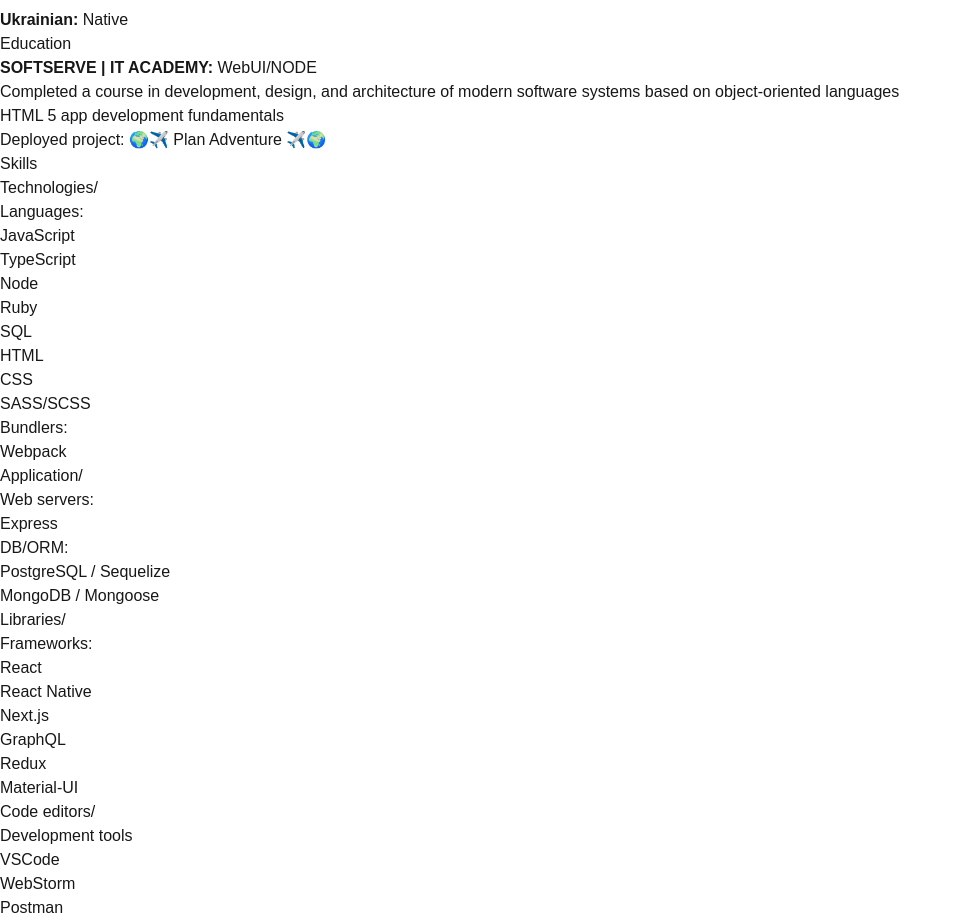
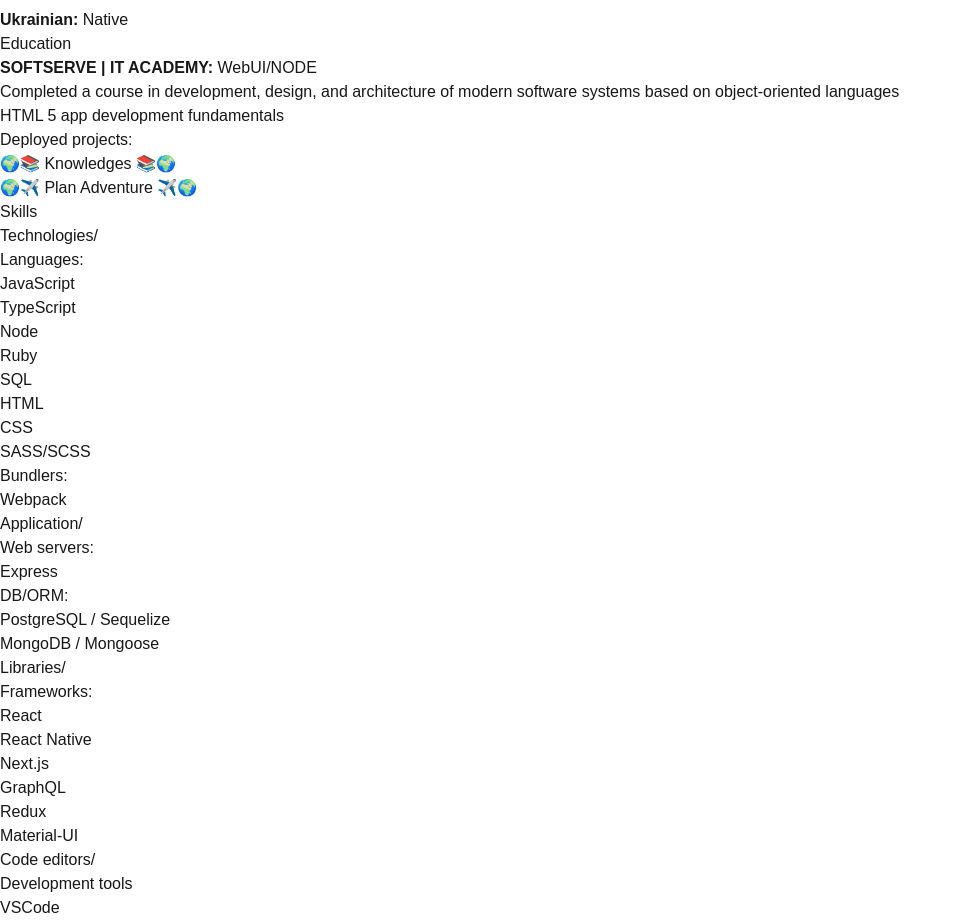
Before and after one commit to avoytovich/Portfolio, a Next.js app: page / in a window 1280 px wide. Shown: the part 7960-8883 px from the top of the page, without its empty margins (0-962 px from the left). Built offline with nearby package versions, Linux system fonts and the light colour scheme.

Commit message:
add project

```diff
--- a/src/components/About.tsx
+++ b/src/components/About.tsx
@@ -161,7 +161,18 @@
               <li>
                 <div className="flex space-x-4">
                   <p className="text-gray-700">
-                    Deployed project:{" "}
+                    Deployed projects:{" "}
+                    <ul className="list-disc ml-6">
+                      <li>
+                        <a
+                          href="https://knowledges-tau.vercel.app"
+                          target="_blank"
+                          className="text-blue-500 hover:underline"
+                        >
+                          🌍📚 Knowledges 📚🌍
+                        </a>
+                      </li>
+                      <li>
                         <a
                           href="https://cheapest-flight-fe.vercel.app"
                           target="_blank"
@@ -169,6 +180,8 @@
                         >
                           🌍✈️ Plan Adventure ✈️🌍
                         </a>
+                      </li>
+                    </ul>
                   </p>
                 </div>
               </li>
```
Lines whose indentation alone changed are shown as unchanged.
